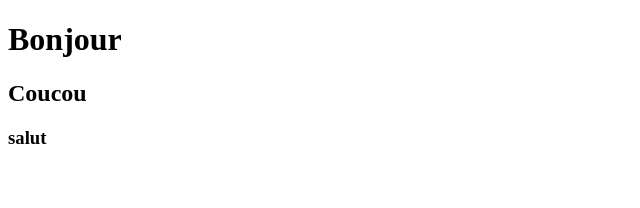
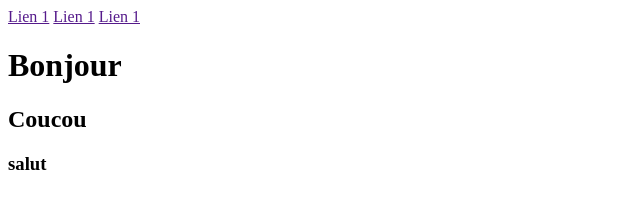
Before and after one commit to ChrisBlassiaux/poseidon-git, a plain HTML site: page index.html in a window 1280 px wide. Shown: the whole page, without its empty margins (0-640 px from the left). Drawn offline with Linux system fonts and the light colour scheme.

Commit message:
develop navbar

```diff
--- a/index.html
+++ b/index.html
@@ -6,6 +6,11 @@
     <title>Document</title>
   </head>
   <body>
+    <nav>
+      <a href="">Lien 1</a>
+      <a href="">Lien 1</a>
+      <a href="">Lien 1</a>
+    </nav>
     <h1>Bonjour</h1>
     <h2>Coucou</h2>
     <h3>salut</h3>
```
